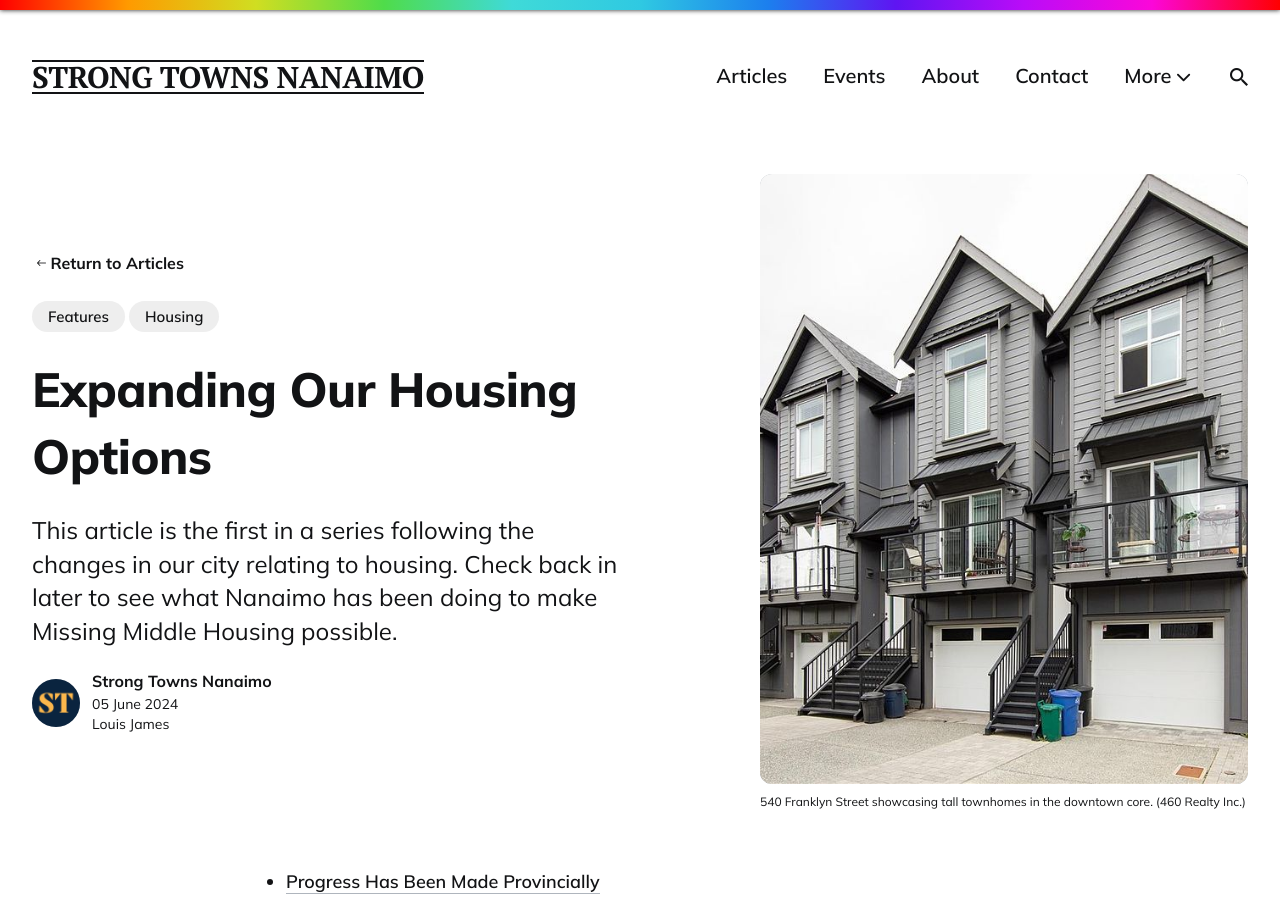
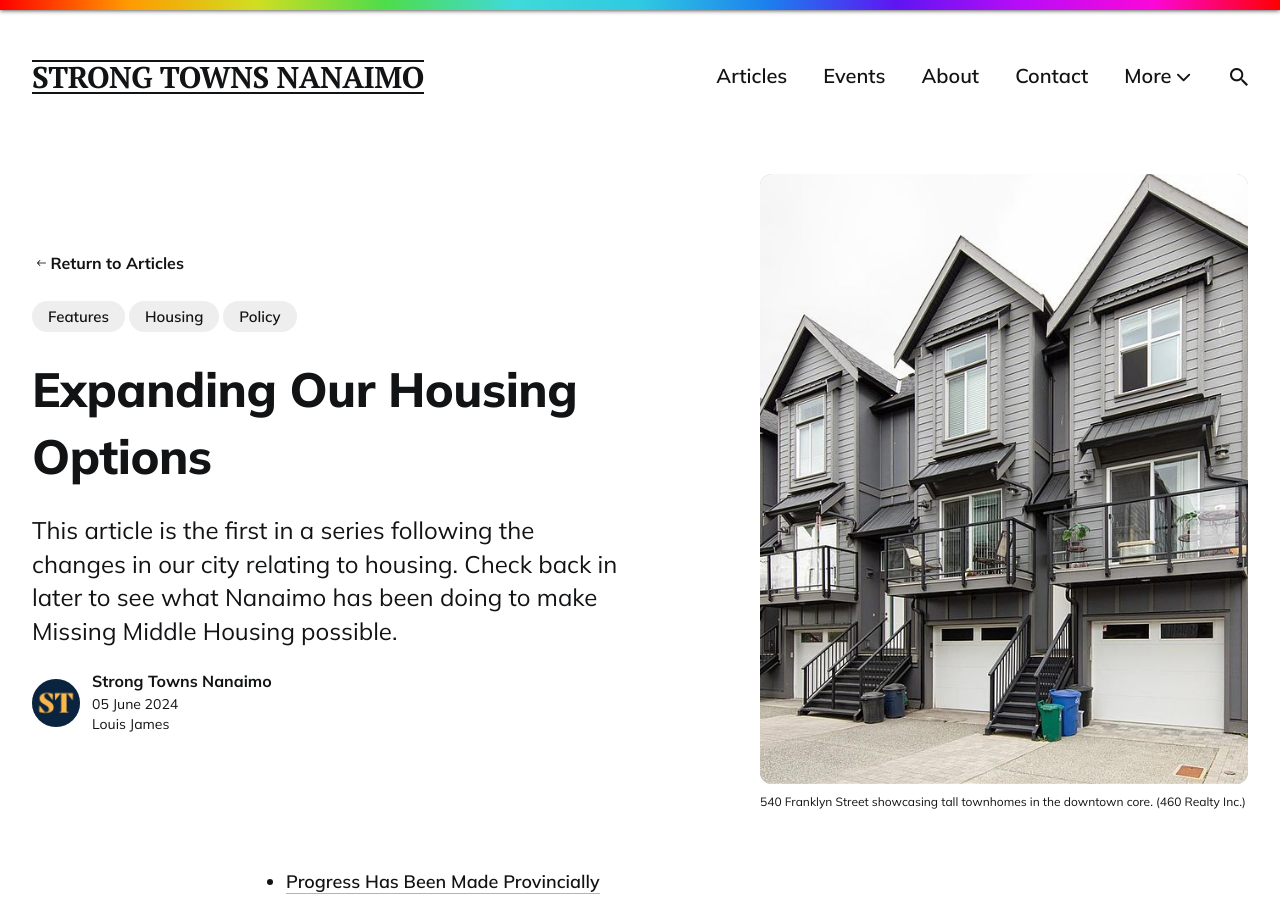
Before and after one commit to LaputanMachines/beautiful-nanaimo, a Jekyll site: the page built from _posts/2024-06-05-expanding-our-housing-options.md, in a window 1280 px wide and 900 px high. Built offline with Jekyll 4.4.1, drawn with Linux system fonts in a browser that asks for light colours; comment, search, counter and statistics services are not loaded; the table of contents is made by our own code.

Commit message:
Remove unused apple favicon icon, add policy tag to housing options article

```diff
--- a/_posts/2024-06-05-expanding-our-housing-options.md
+++ b/_posts/2024-06-05-expanding-our-housing-options.md
@@ -7,7 +7,7 @@ author: strong-towns-nanaimo
 image: '/images/posts/2024-06-05-expanding-our-housing-options/540-franklyn-street.jpg'
 permalink: /posts/2024/06/05/expanding-our-housing-options/
 image_caption: "540 Franklyn Street showcasing tall townhomes in the downtown core. (460 Realty Inc.)"
-tags: [features, housing]
+tags: [features, housing, policy]
 featured: false
 type: post
 toc: true
```
Also changed, not shown: apple-touch-icon-60x60-precomposed.png (deleted).
